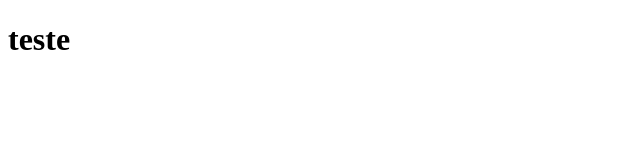
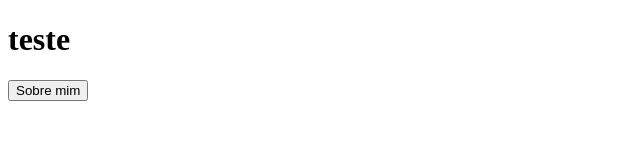
Before and after one commit to Souzathos/trab01, a plain HTML site: page trabalho01/index.html in a window 1280 px wide. Shown: the whole page, without its empty margins (0-640 px from the left). Drawn offline with Linux system fonts and the light colour scheme.

Commit message:
feat: add new button about me

```diff
--- a/trabalho01/index.html
+++ b/trabalho01/index.html
@@ -7,5 +7,6 @@
 </head>
 <body>
     <h1>teste</h1>
+    <button>Sobre mim</button>
 </body>
 </html>
```
